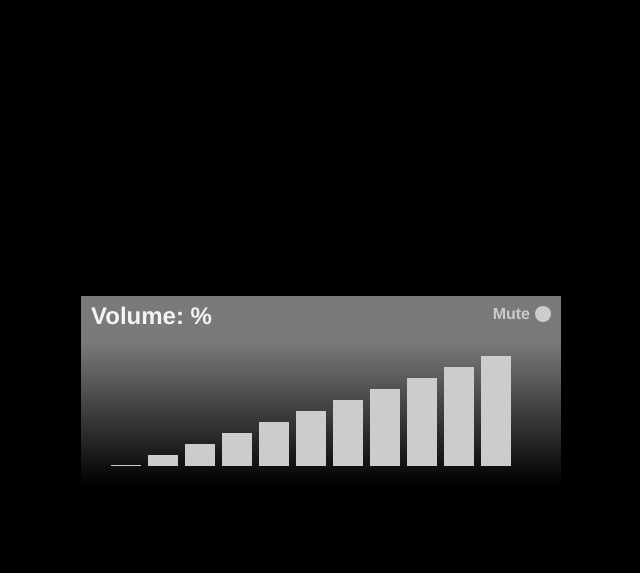
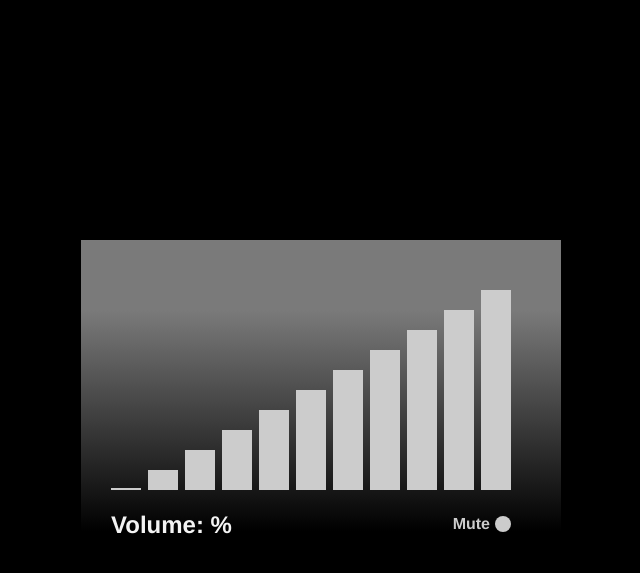
Before and after one commit to orangespaceman/mac-volume-control-php-js, a PHP site: page / in a window 1280 px wide. Shown: the top 573 px of the page, without its empty margins (319-959 px from the left). Run offline with PHP 8.4, Linux system fonts and the light colour scheme; some libraries are stand-ins or nearby versions.

Commit message:
Now an 'installable' web app, complete with icon, chromeless!

```diff
--- a/_includes/css/site/mobile.css
+++ b/_includes/css/site/mobile.css
@@ -3,10 +3,12 @@
  */
 	/* resets */
 		* 		{ margin:0; padding:0; }
+
 		body	{
 			font:62.5%/1.25 Helvetica, Arial, sans-serif;
 			background:#000;
 		}
+
 		ul	 	{ list-style:none; }
 		a 		{ text-decoration:none; }
 
@@ -17,9 +19,6 @@
 			text-align: center;
 			top: 50%;
 			width: 100%;
-
-			margin-top: -160px;
-			min-width: 480px;
 		}
 
 		#wrapper {
@@ -27,28 +26,24 @@
 			position: relative;
 			text-align: left;
 			background: -webkit-gradient(linear,left bottom,left top,color-stop(0.09, rgb(0,0,0)),color-stop(0.78, rgb(122,122,122)));
-
-			height: 320px;
-			width: 480px;
 		}
 
 
-		/* header */
-			header {
+		/* footer */
+			footer {
 				overflow:auto;
 			}
 
 			h1 {
 				font-size:24px;
 				color:#f4f4f4;
-				margin:5px 10px;
 				float:left;
 			}
 
 			h2 {
 				float:right;
 				font-size:16px;
-				margin:8px 10px;
+				margin:4px 10px 0 0;
 			}
 
 			h2 a {
@@ -135,8 +130,8 @@
 		/* loader */
 			span#loading {
 				position:absolute;
-				right:5px;
-				bottom:5px;
+				right:10px;
+				bottom:10px;
 				display:block;
 				width:16px;
 				height:16px;
@@ -153,63 +148,63 @@
 
 	/* landscape (as default) */
 		/*@media (max-width: 480px) {*/
-			body {
-				/*background:red;*/
-			}
-
-			header {
-				margin-bottom:20px;
-			}
-
 			#horizon {
-				margin-top:-104px;
+				margin-top:-160px;
 			}
 
 			#wrapper {
 				width:480px;
-				height:208px; /* 320 - bumf */
+				height:320px;
 			}
 
 			ul#vol {
-				height:110px;
-				margin:0 30px;
+                padding-top:50px;
+				height:200px;
+				margin:0 30px 20px 30px;
 			}
 
 			ul#vol li {
 				width:30px;
 				margin-right:7px;
 			}
+
+			h2 {
+			    margin-right:20px;
+			}
+
+			footer {
+                width:420px;
+                margin:0 auto;
+			}
 		/*}*/
 
 	/* portrait */
 		@media (max-width: 320px) {
-			body {
-				/*background:blue;*/
-			}
-
-			header {
-				margin-bottom:40px;
-			}
 
 			#horizon {
 				min-width: 320px;
-				margin-top: -178px;
+				margin-top: -240px;
 			}
 
 			#wrapper {
 				width:320px;
-				height:356px; /* 480 - bumf */
+				height:480px;
 			}
 
 			ul#vol {
-				height:230px;
-				width:297px;
-				margin:0 auto;
-				padding:0;
+			    width:300px;
+				height:340px;
+				margin:0 auto 20px auto;
+				padding-top:50px;
 			}
 
 			ul#vol li {
 				width:20px;
 				margin-right:7px;
 			}
+
+			footer {
+			    width:300px;
+			    margin:0 auto;
+			}
 		}
--- a/_includes/js/site/init.js
+++ b/_includes/js/site/init.js
@@ -9,6 +9,9 @@
 
 			// add an extra class to the <body> element for JS-only styling
 			$("body").addClass("js");
+
+	        // hide scroll bar
+	        window.scrollTo(0,1);
 
 			// init vol control
 			volume.init({
--- a/_includes/php/PageBuilder.php
+++ b/_includes/php/PageBuilder.php
@@ -25,22 +25,22 @@ class PageBuilder {
 		<meta charset="UTF-8" />
 		<link rel="stylesheet" type="text/css" href="./_includes/css/site/mobile.css" media="screen" />
 		<meta name="viewport" content="width=device-width, minimum-scale=1.0, maximum-scale=1.0" />
+		<meta name="apple-mobile-web-app-capable" content="yes">
+        <meta name="apple-mobile-web-app-status-bar-style" content="black-translucent" />
+        <link rel="apple-touch-icon-precomposed" href="./_includes/icons/apple.png"/>
 
 		<script src="http://www.google.com/jsapi"></script>
 		<script>
-			google.load("jquery", "1.4.2");
+			google.load("jquery", "1.6.2");
 		</script>
 
 		<script src="./_includes/js/site/volume.js"></script>
 		<script src="./_includes/js/site/init.js"></script>
+
 	</head>
 	<body>
 		<div id="horizon">
 			<div id="wrapper">
-				<header>
-					<h1>Volume: <span id="volume-level">'.$volume.'</span>%</h1>
-					<h2 id="mute" class="mute-off"><a href="#"><span></span>Mute</a></h2>
-				</header>
 				<ul id="vol">
 		';
 
@@ -53,6 +53,10 @@ class PageBuilder {
 
 		$return .= '
 				</ul>
+				<footer>
+					<h1>Volume: <span id="volume-level">'.$volume.'</span>%</h1>
+					<h2 id="mute" class="mute-off"><a href="#"><span></span>Mute</a></h2>
+				</footer>
 			</div>
 		</div>
 	</body>
```
Also changed, not shown: _includes/icons/apple.png (added).
